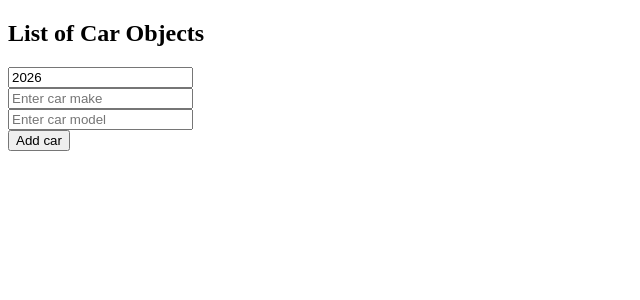
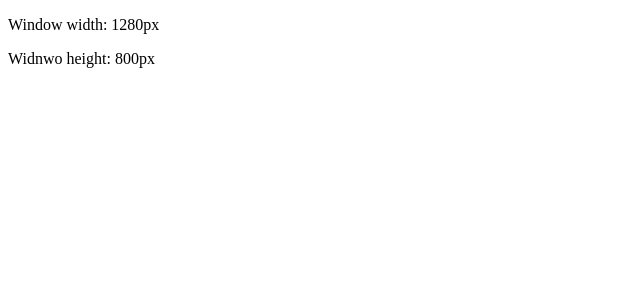
Before and after one commit to benzbarquilla/react-basics, a React (Vite) app in the folder my-react-app/: page / in a window 1280 px wide. Shown: the top 300 px of the page, without its empty margins (0-640 px from the left). Built offline with nearby package versions, Linux system fonts and the light colour scheme.

Commit message:
useEffect intro

```diff
--- a/my-react-app/src/App.jsx
+++ b/my-react-app/src/App.jsx
@@ -1,13 +1,14 @@
 import Button from "./Button/Button.jsx";
 import ProfilePicture from "./ProfilePicture/ProfilePicture.jsx";
-import MyComponent from "./MyComponent/MyComponent.jsx";
+import UserGreeting from "./UserGreeting/UserGreeting,.jsx";
+import List from "./List/List.jsx";
+// import MyComponent from "./MyComponent/MyComponent.jsx";
 import Counter from "./Counter/Counter.jsx";
 import Student from "./Student/Student.jsx";
 import Object from "./Objects/Object.jsx";
 import Array from "./Arrays/Array.jsx";
 import ArrayObj from "./ArrayOfObjects/ArrayObj.jsx";
-import UserGreeting from "./UserGreeting/UserGreeting,.jsx";
-import List from "./List/List.jsx";
+import MyComponent from "./UseEffect/MyComponent.jsx";
 
 function App() {
   // const fruits = [
@@ -47,7 +48,10 @@
       {/* <Array></Array> */}
 
       {/* Array and Object using useState */}
-      <ArrayObj></ArrayObj>
+      {/* <ArrayObj></ArrayObj> */}
+
+      {/* useEffect intro */}
+      <MyComponent></MyComponent>
 
       {/* Props */}
       {/* <Student name="Spongebob" age="30" isStudent={true}></Student>
--- a/my-react-app/src/ArrayOfObjects/ArrayObj.jsx
+++ b/my-react-app/src/ArrayOfObjects/ArrayObj.jsx
@@ -1,4 +1,4 @@
-import { use, useState } from "react";
+import { useState } from "react";
 
 function ArrayObj() {
   const [cars, setCars] = useState([]);
@@ -14,7 +14,7 @@
     setCarModel("");
   }
   function handleRemoveCar(index) {
-    setCars((c) => c.filter((_, index) => index));
+    setCars((c) => c.filter((_, i) => index));
   }
   function handleYearChange(event) {
     setCarYear(event.target.value);
--- /dev/null
+++ b/my-react-app/src/UseEffect/MyComponent.jsx
@@ -0,0 +1,68 @@
+import { use, useEffect, useState } from "react";
+
+// USES OF useEffect
+// 1. Event Listeners
+// 2. DOM manipulation
+// 3. Subscriptrions (real time data)
+// 4. Fetching data from an API
+// 5. cLEAN UP when a component unmounts
+
+function MyComponent() {
+  // const [count, setCount] = useState(0);
+  // const [color, setColor] = useState("green");
+  const [width, setWidth] = useState(window.innerWidth);
+  const [height, setHeight] = useState(window.innerHeight);
+
+  // useEffect(() => {
+  //   document.title = `Count: ${count} ${color}`; //do this every time the count changes
+  // }, [count]); //gibutngan count para diro mag base every time mag change ang count do the code above
+
+  // function addCount() {
+  //   setCount((c) => c + 1);
+  // }
+
+  // function subtractCount() {
+  //   setCount((c) => c - 1);
+  // }
+
+  // function changeColor() {
+  //   setColor((c) => (c === "green" ? "red" : "green"));
+  // }
+
+  // window.addEventListener("resize", handleResize); //without useEffect but bad practice
+  // console.log("EVENT LISTENER ADDED");
+
+  useEffect(() => {
+    window.addEventListener("resize", handleResize);
+    console.log("EVENT LISTENER ADDED");
+
+    return () => {
+      //use this if walay dependency meaning kung blank ang array sa ubos
+      window.removeEventListener("resize", handleResize);
+      console.log("Event Listener Removed");
+    };
+  }, []);
+
+  useEffect(() => {
+    document.title = `Size: ${width} x ${height}`;
+  }, [width, height]);
+
+  function handleResize() {
+    setWidth(window.innerWidth);
+    setHeight(window.innerHeight);
+  }
+
+  return (
+    <>
+      {/* <p style={{ color: color }}>Count: {count}</p>
+      <button onClick={addCount}>Add</button>
+      <button onClick={subtractCount}>Subtract</button> <br />
+      <button onClick={changeColor}>Change Color</button> */}
+
+      <p>Window width: {width}px</p>
+      <p>Widnwo height: {height}px</p>
+    </>
+  );
+}
+
+export default MyComponent;
```
